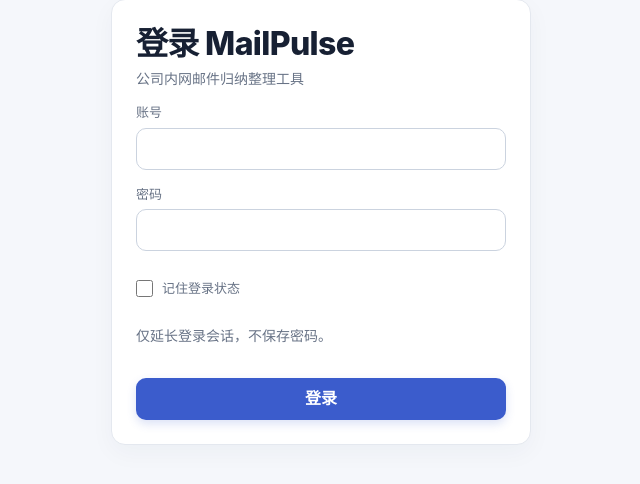
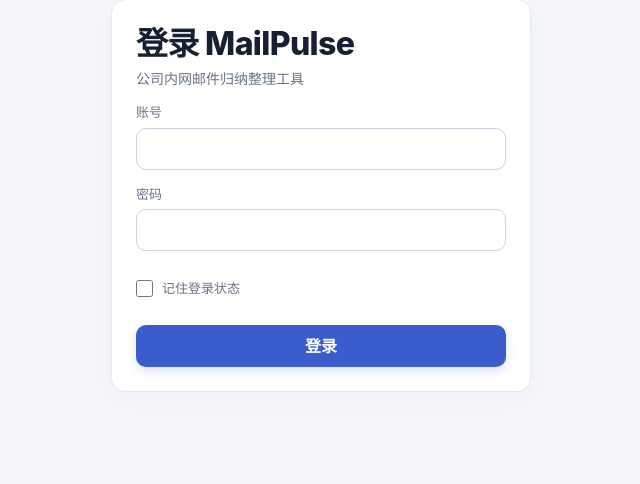
Before and after one commit to rongtianjie/MailPulse, a FastAPI app: page /login in a window 1280 px wide. Shown: the part 123-607 px from the top of the page, without its empty margins (319-959 px from the left). Run offline with FastAPI, Linux system fonts and the light colour scheme.

Commit message:
fix: simplify login page copy

```diff
--- a/src/mailpulse/templates/login.html
+++ b/src/mailpulse/templates/login.html
@@ -10,7 +10,6 @@
     <label>账号<input type="email" name="email" required autocomplete="username"></label>
     <label>密码<input type="password" name="password" required autocomplete="current-password"></label>
     <label class="check"><input type="checkbox" name="remember_me" value="true"> <span>记住登录状态</span></label>
-    <p class="muted compact">仅延长登录会话，不保存密码。</p>
     <button class="primary" type="submit">登录</button>
   </form>
 </section>
```
